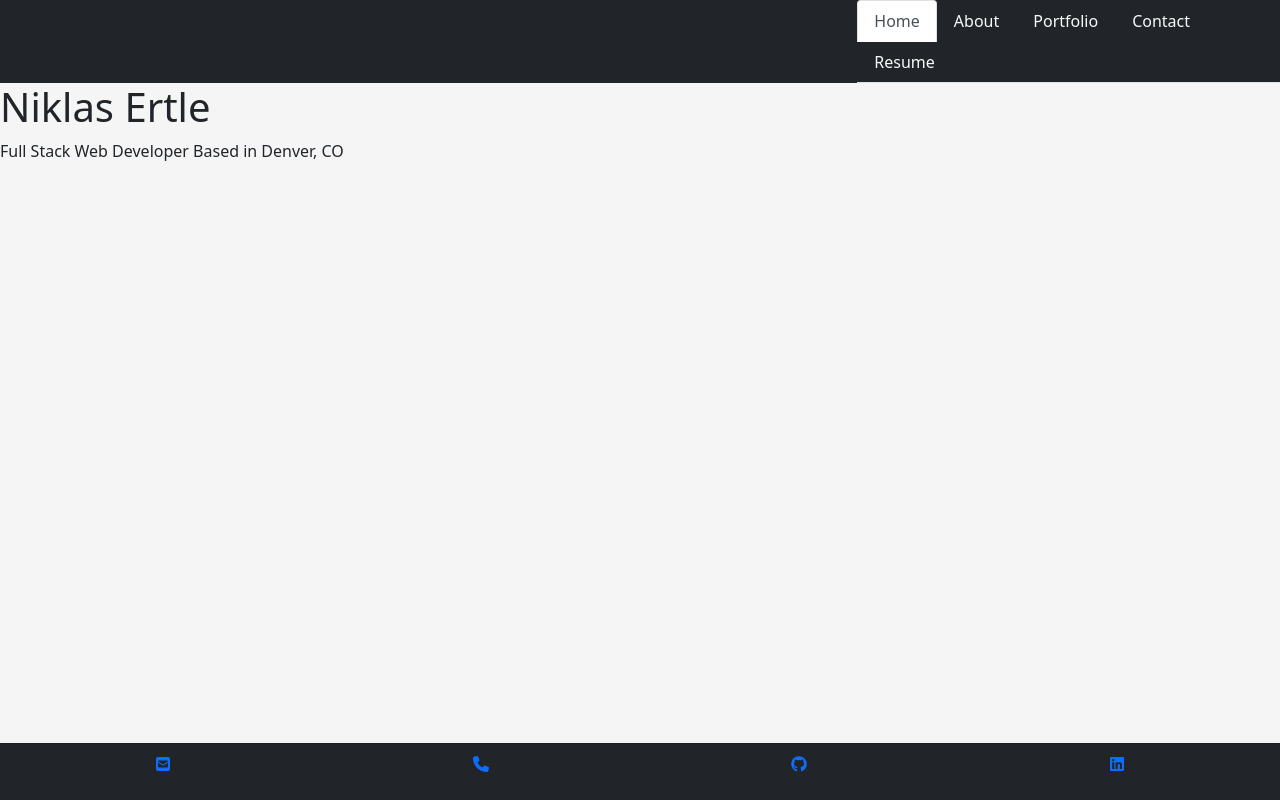
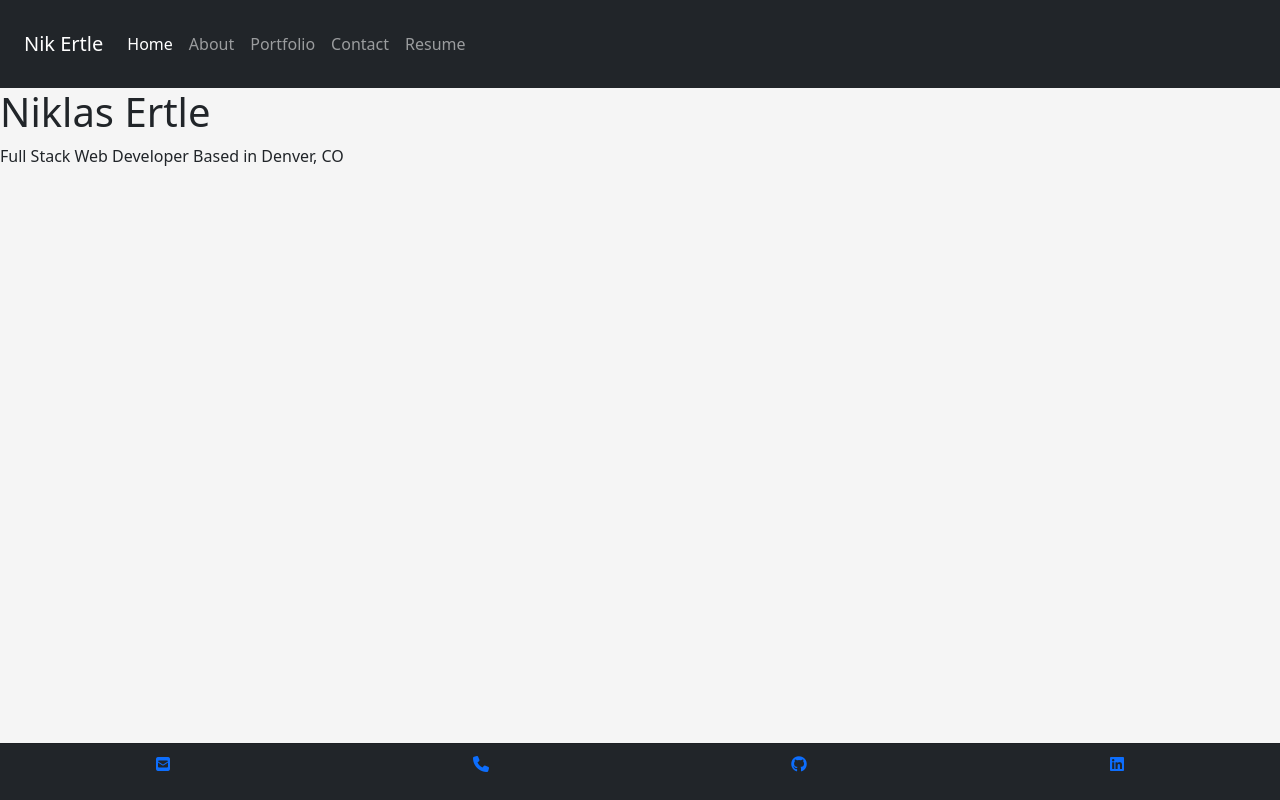
Before and after one commit to niklasertle/react-portfolio, a React (Create React App) app: page / in a window 1280 px wide. Built offline with nearby package versions, Linux system fonts and the light colour scheme.

Commit message:
Updated navbar to use bootstrap nav tags

```diff
--- a/public/index.html
+++ b/public/index.html
@@ -15,6 +15,7 @@
   </head>
   <body>
     <div id="root"></div>
-    <script src="https://kit.fontawesome.com/12a045870e.js" crossorigin="anonymous"></script>
+
+    <script src="https://kit.fontawesome.com/12a045870e.js"></script>
   </body>
 </html>
--- a/src/components/Footer.js
+++ b/src/components/Footer.js
@@ -4,16 +4,20 @@ export default function Footer() {
       <div className="row bg-dark card-footer fixed-bottom text-center">
         <p className="col-3">
           <a href="mailto:nik.ertle16@gmail.com">
-            <i class="fas fa-envelope-square"></i>
+            <i className="fas fa-envelope-square"></i>
           </a>
         </p>
         <p className="col-3">
           <a href="tel:3037094702">
-            <i class="fas fa-phone"></i>
+            <i className="fas fa-phone"></i>
           </a>
         </p>
         <p className="col-3">
-          <a href="https://github.com/niklasertle" target="_blank">
+          <a
+            href="https://github.com/niklasertle"
+            target="_blank"
+            rel="noreferrer"
+          >
             <i className="fab fa-github"></i>
           </a>
         </p>
@@ -21,6 +25,7 @@ export default function Footer() {
           <a
             href="https://www.linkedin.com/in/niklas-ertle-796492212/"
             target="_blank"
+            rel="noreferrer"
           >
             <i className="fab fa-linkedin"></i>
           </a>
--- a/src/components/Navbar.js
+++ b/src/components/Navbar.js
@@ -1,64 +1,70 @@
 function NavTabs({ currentPage, setCurrentPage }) {
   return (
-    <div className="row bg-dark">
-      <h3 className="col-8 text-light">{currentPage === "Home" ? "" : "Nik Ertle"}</h3>
-      <ul className="col-4 nav nav-tabs">
-        <li className="nav-item">
+    <div>
+      <nav className="navbar navbar-expand-lg navbar-dark bg-dark p-4">
+        <a className="navbar-brand">Nik Ertle</a>
+        <div>
+          <div className="navbar-nav">
             <a
               href="#home"
               onClick={() => setCurrentPage("Home")}
-            className={currentPage === "Home" ? "nav-link active" : "nav-link text-light"}
+              className={
+                currentPage === "Home"
+                  ? "nav-item nav-link active"
+                  : "nav-item nav-link"
+              }
             >
               Home
             </a>
-        </li>
-        <li className="nav-item">
             <a
               href="#about"
               onClick={() => setCurrentPage("About")}
-            className={currentPage === "About" ? "nav-link active" : "nav-link text-light"}
+              className={
+                currentPage === "About"
+                  ? "nav-item nav-link active"
+                  : "nav-item nav-link"
+              }
             >
               About
             </a>
-        </li>
-        <li className="nav-item">
             <a
               href="#portfolio"
               onClick={() => setCurrentPage("Portfolio")}
               className={
-              currentPage === "Portfolio" ? "nav-link active" : "nav-link text-light"
+                currentPage === "Portfolio"
+                  ? "nav-item nav-link active"
+                  : "nav-item nav-link"
               }
             >
               Portfolio
             </a>
-        </li>
-        <li className="nav-item">
             <a
               href="#contact"
               onClick={() => setCurrentPage("Contact")}
               className={
-              currentPage === "Contact" ? "nav-link active" : "nav-link text-light"
+                currentPage === "Contact"
+                  ? "nav-item nav-link active"
+                  : "nav-item nav-link"
               }
             >
               Contact
             </a>
-        </li>
-        <li className="nav-item">
             <a
               href="#resume"
               onClick={() => setCurrentPage("Resume")}
               className={
-              currentPage === "Resume" ? "nav-link active" : "nav-link text-light"
+                currentPage === "Resume"
+                  ? "nav-item nav-link active"
+                  : "nav-item nav-link"
               }
             >
               Resume
             </a>
-        </li>
-      </ul>
+          </div>
+        </div>
+      </nav>
     </div>
   );
 }
 
 export default NavTabs;
-
-// TODO: Style Navbar
--- a/src/components/pages/About.js
+++ b/src/components/pages/About.js
@@ -1,7 +1,7 @@
 export default function About() {
   return (
-    <div>
-      <h1>About</h1>
+    <div className="m-5">
+      <h1 className="mb-5">About</h1>
       <p>
         Full Stack Web Developer with a Web Development Certificate from the
         University of Denver with experience in HTML, CSS, and Javascript. As
--- a/src/components/pages/Contact.js
+++ b/src/components/pages/Contact.js
@@ -31,7 +31,6 @@ export default function About() {
     setUserName("");
     setEmail("");
     setMessage("");
-    setErrorMessage("Thank you for your interest!");
   };
 
   return (
@@ -76,14 +75,11 @@ export default function About() {
           </div>
         </form>
         {errorMessage && (
-          <div>
-            <p>{errorMessage}</p>
+          <div className="m-4 text-danger">
+            <h4>{errorMessage}</h4>
           </div>
         )}
       </div>
     </div>
   );
 }
-
-// TODO: Add contact form
-// TODO: Style this page
--- a/src/components/pages/Resume.js
+++ b/src/components/pages/Resume.js
@@ -43,4 +43,3 @@ export default function About() {
 }
 
 // TODO: Add Resume file to download
-// TODO: Coloring
```
Also changed, not shown: 1 other file (tests, documents, lock files or other folders). Lines whose indentation alone changed are shown as unchanged.
